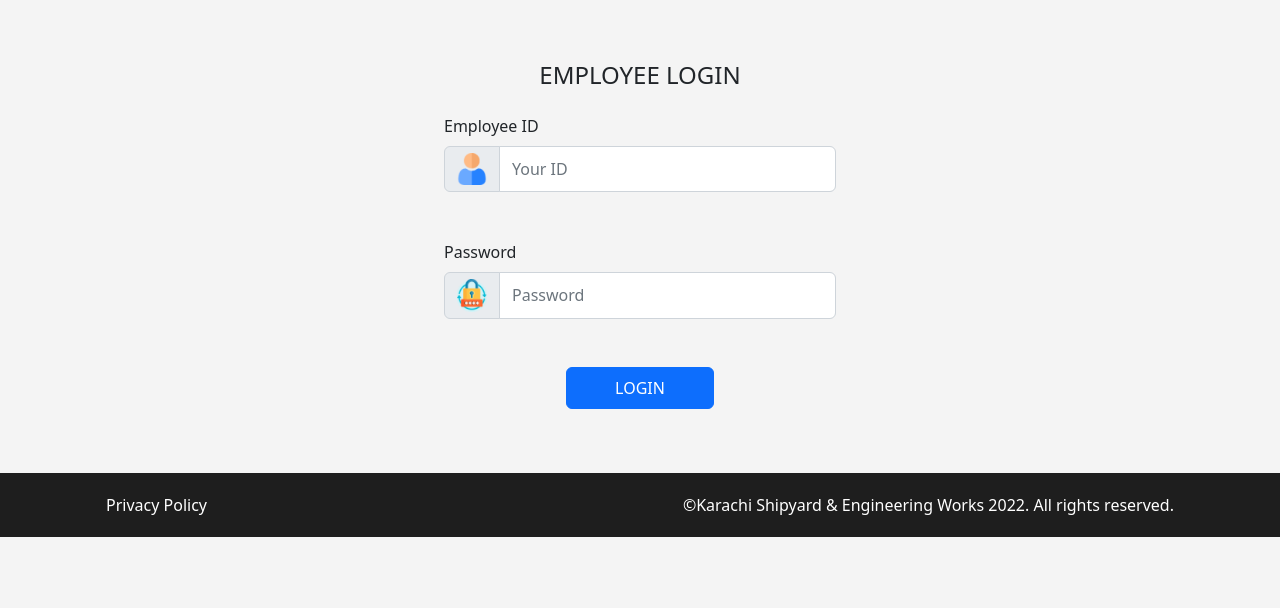
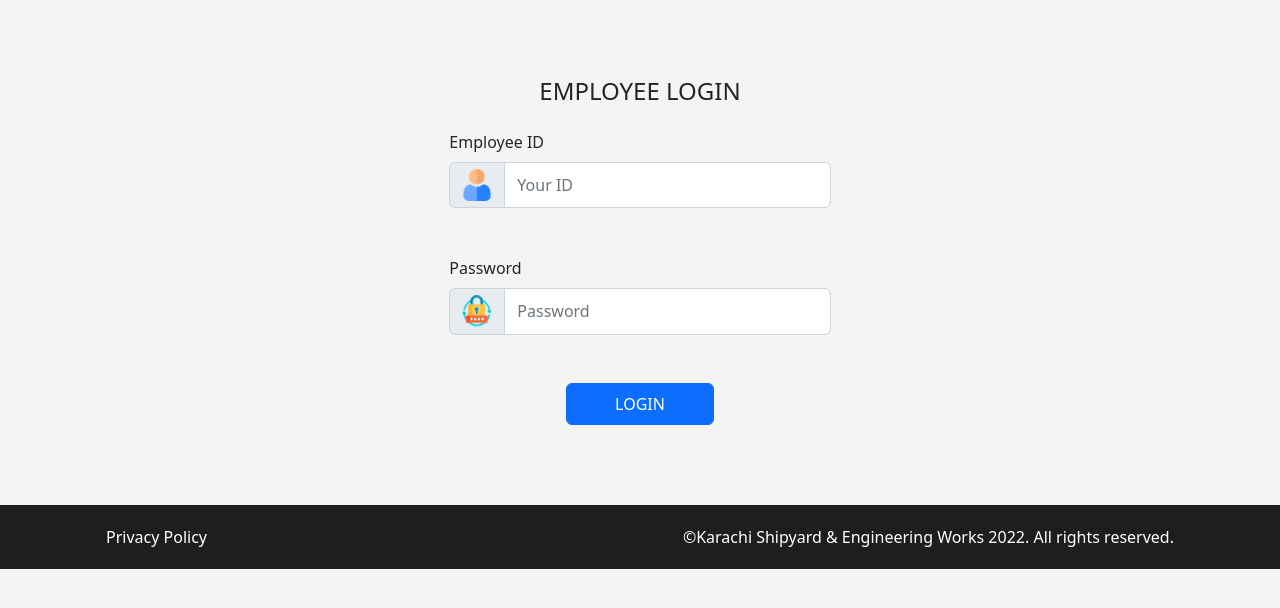
Before and after one commit to sTaimoorNawaz/IMS, a plain HTML site: page login.html in a window 1280 px wide. Shown: the part 80-688 px from the top of the page. Drawn offline with Linux system fonts and the light colour scheme.

Commit message:
lg change

```diff
--- a/login.html
+++ b/login.html
@@ -26,7 +26,7 @@
     </nav>
   </header>
 
-  <main class="main-body">
+  <main class="main-body m-lg-3">
     <div class="p-4 m-0">
 
       <!-- Aside Content -->
```
